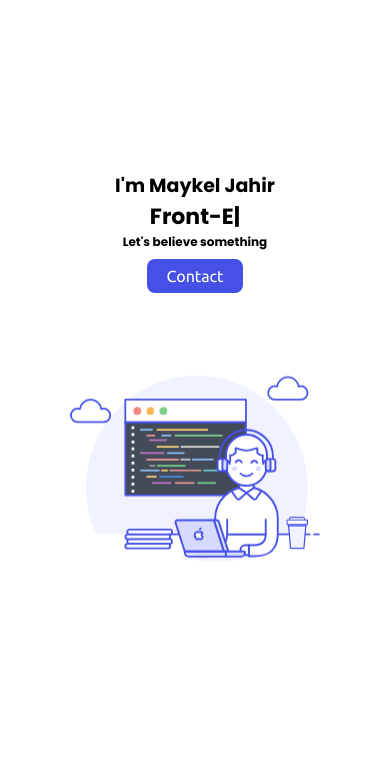
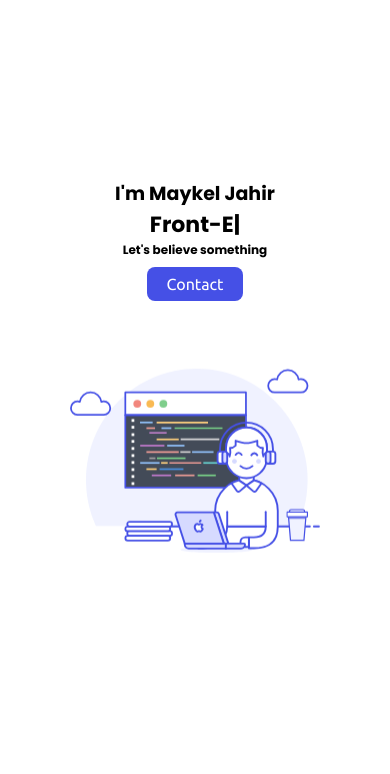
Before and after one commit to maykeljahir/portfolio, a plain HTML site: page index.html in a window 390 px wide. Shown: the part 70-844 px from the top of the page. Drawn offline with nearby package versions, Linux system fonts and the light colour scheme.

Commit message:
Update style.css

```diff
--- a/style.css
+++ b/style.css
@@ -420,7 +420,7 @@ section {
 
   .banner-img img {
     width: 250px;
-    margin-top: 70px;
+    margin-top: 55px;
   }
 
   .banner-box {
```
